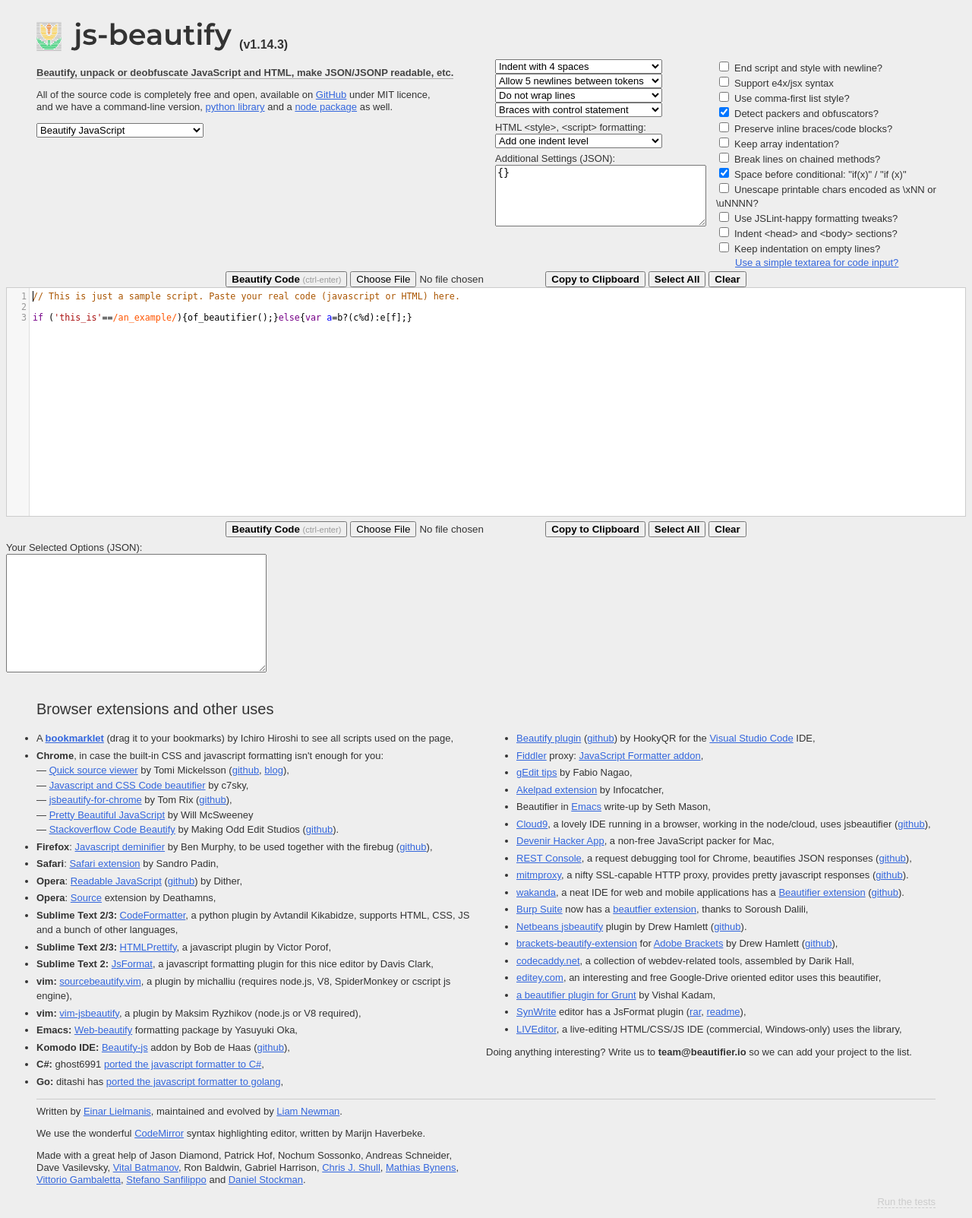
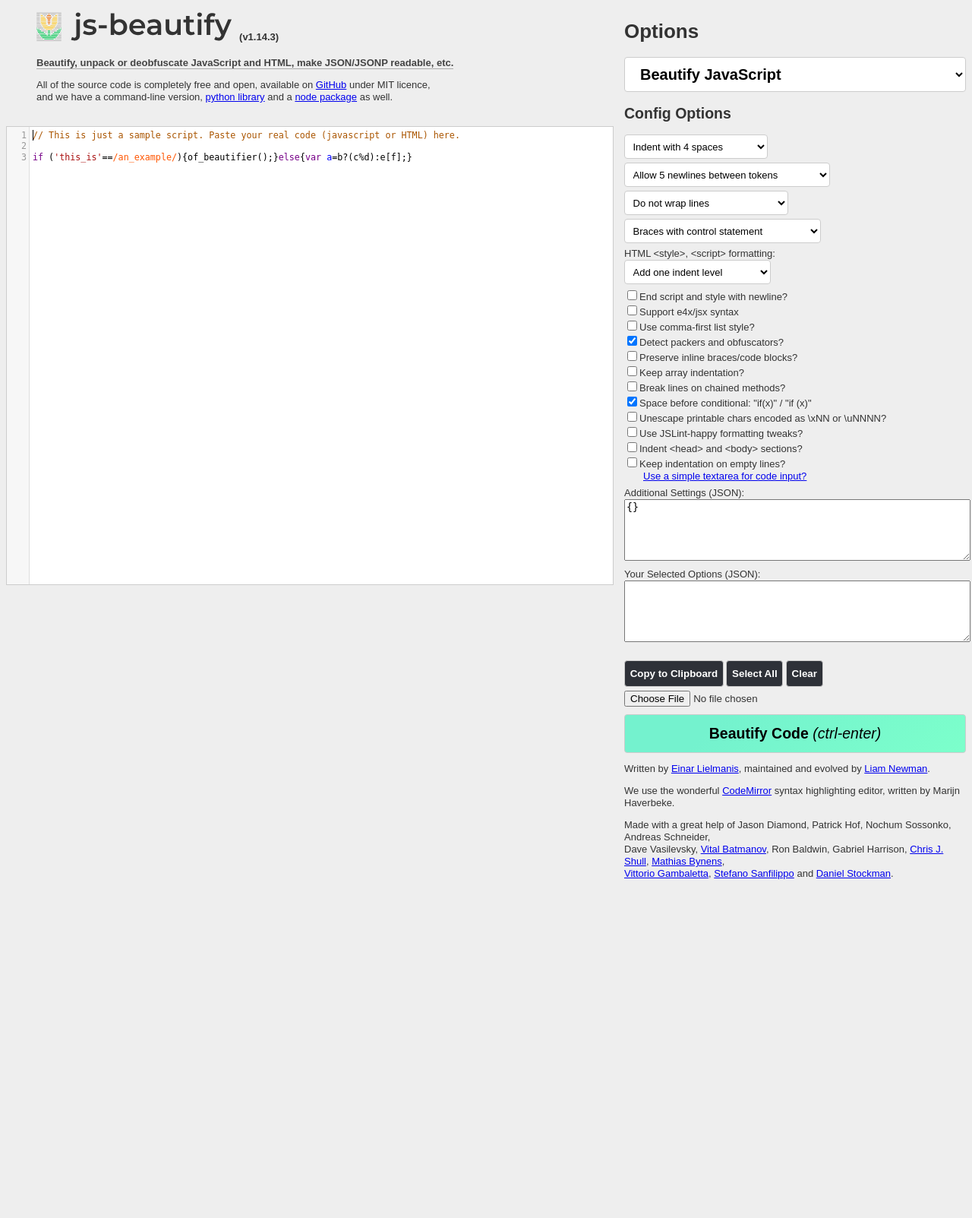
Before and after one commit to beautifier/js-beautify, a PHP site: page / in a window 1280 px wide. Shown: the whole page at 76% size. After the commit the page ends 1157 px from the top, so only its background shows below. Run offline with PHP 8.4, Linux system fonts and the light colour scheme; style sheets or scripts are compiled from the project's sources; some libraries are stand-ins or nearby versions.

Commit message:
Redesigned the front facing beautifier.io website to be much cleaner looking with responsive design that can now work on mobile devices

```diff
--- a/index.html
+++ b/index.html
@@ -34,7 +34,6 @@
   <!-- if you feel an urge to move this to bootstrap or something, you're most welcome -->
   <title>Online JavaScript beautifier</title>
   <link rel="icon" href="web/favicon.png" type="image/png">
-  <link rel="stylesheet" href="web/common-style.css">
 
   <script src="https://cdn.polyfill.io/v2/polyfill.min.js?features=default&flags=gated"></script>
 
@@ -63,12 +62,15 @@
   <script src="js/lib/unpackers/p_a_c_k_e_r_unpacker.js"></script>
   <script src="js/lib/unpackers/myobfuscate_unpacker.js"></script>
   <script src="web/common-function.js"></script>
+
+  <link rel="stylesheet" href="web/common-style.css">
 </head>
 
-<body>
-  <h1><img alt="js-beautify" src="web/banner-light.svg" height="54px" /> <span id="version-number"></span></h1>
-  <div>
-    <div class="col-6">
+<body class="container">
+
+  <div class="title">
+    <h1 class="logo"><img alt="js-beautify" src="web/banner-light.svg" height="54px" /> <span id="version-number"></span></h1>
+    <div class="sub-title">
       <p>
         <a class="self" href="./">Beautify, unpack or deobfuscate JavaScript and HTML, make JSON/JSONP readable, etc.</a>
       </p>
@@ -76,18 +78,22 @@
         All of the source code is completely free and open, available on <a href="https://github.com/beautify-web/js-beautify">GitHub</a> under MIT licence,
         <br>and we have a command-line version, <a href="https://pypi.org/project/jsbeautifier/">python library</a> and a <a href="https://npmjs.org/package/js-beautify">node package</a> as well.
       </p>
-      <p>
+    </div>
+  </div>
+
+  <div class="options">
+    <h1>Options</h1>
     <select name="language" id="language">
       <option value="css">Beautify CSS</option>
       <option value="html">Beautify HTML</option>
       <option value="js">Beautify JavaScript</option>
     </select>
-      </p>
-    </div>
-    <div class="col-6">
-      <table id="options">
-        <tr>
-          <td>
+
+    <h2>Config Options</h2>
+    <div class="config-options">
+      <div id="options">
+
+        <div class="options-select">
           <select name="tabsize" id="tabsize">
             <option value="1">Indent with a tab character</option>
             <option value="2">Indent with 2 spaces</option>
@@ -95,8 +101,6 @@
             <option value="4">Indent with 4 spaces</option>
             <option value="8">Indent with 8 spaces</option>
           </select>
-            <br>
-
           <select name="max-preserve-newlines" id="max-preserve-newlines">
             <option value="-1">Remove all extra newlines</option>
             <option value="1">Allow 1 newline between tokens</option>
@@ -105,8 +109,6 @@
             <option value="10">Allow 10 newlines between tokens</option>
             <option value="0">Allow unlimited newlines between tokens</option>
           </select>
-            <br>
-
           <select name="wrap-line-length" id="wrap-line-length">
             <option value="0">Do not wrap lines</option>
             <option value="40">Wrap lines near 40 characters</option>
@@ -116,29 +118,23 @@
             <option value="120">Wrap lines near 120 characters</option>
             <option value="160">Wrap lines near 160 characters</option>
           </select>
-            <br>
-
           <select id="brace-style">
             <option value="collapse">Braces with control statement</option>
             <option value="expand">Braces on own line</option>
             <option value="end-expand">End braces on own line</option>
             <option value="none">Attempt to keep braces where they are</option>
           </select>
-
+          <div>
             <p style="margin:6px 0 0 0">HTML &lt;style&gt;, &lt;script&gt; formatting:</p>
             <select id="indent-scripts">
               <option value="keep">Keep indent level of the tag</option>
               <option value="normal">Add one indent level</option>
               <option value="separate">Separate indentation</option>
             </select>
+          </div>
+        </div>
 
-            <p style="margin:6px 0 0 0">Additional Settings (JSON):</p>
-            <textarea id="additional-options" rows="5" cols="32">{}</textarea>
-
-            <p id="additional-options-error" hidden style="margin:6px 0 0 0; color:red ">Could Not Parse JSON!</p>
-
-          </td>
-          <td>
+        <div class="options-checkboxes">
           <input class="checkbox" type="checkbox" id="end-with-newline">
           <label for="end-with-newline">End script and style with newline?</label>
           <br>
@@ -175,37 +171,48 @@
           <input class="checkbox" type="checkbox" id="indent-empty-lines">
           <label for="indent-empty-lines">Keep indentation on empty lines?</label>
           <br><a href="?without-codemirror" class="turn-off-codemirror">Use a simple textarea for code input?</a>
+        </div>
 
-          </td>
-        </tr>
-      </table>
+        <div>
+          <p style="margin:6px 0 0 0">Additional Settings (JSON):</p>
+          <textarea id="additional-options" rows="5" style="width: 100%">{}</textarea>
+        </div>
+        <p id="additional-options-error" hidden style="margin:6px 0 0 0; color:red ">Could Not Parse JSON!</p>
+        <p style="margin:6px 0 0 0">Your Selected Options (JSON):</p>
+        <div>
+          <textarea readonly id="options-selected" rows="5" style="width: 100%"></textarea>
+        </div>
+      </div>
+    </div>
+    <div class="buttons-box">
+      <button class="control" type="button" onclick="copyText()"><strong>Copy to Clipboard</strong></button>
+      <button class="control" type="button" onclick="selectAll()"><strong>Select All</strong></button>
+      <button class="control" type="button" onclick="clearAll()"><strong>Clear</strong></button>
+      <input type="file" onchange="changeToFileContent(this)">
+      <button class="submit"><strong>Beautify Code</strong> <em>(ctrl-enter)</em></button>
+    </div>
+
+    <div class="contributions">
+      <p class="contributor-sep">Written by <a href="https://github.com/einars">Einar Lielmanis</a>, maintained and evolved by <a href="https://github.com/bitwiseman/">Liam Newman</a>.</p>
+      <p>We use the wonderful <a href="http://codemirror.net">CodeMirror</a> syntax highlighting editor, written by Marijn Haverbeke.</p>
+      <p class="contributors">Made with a great help of Jason&nbsp;Diamond, Patrick&nbsp;Hof, Nochum&nbsp;Sossonko, Andreas&nbsp;Schneider,
+        <br>Dave&nbsp;Vasilevsky,
+        <a href="https://moikrug.ru/vital">Vital&nbsp;Batmanov</a>, Ron&nbsp;Baldwin, Gabriel&nbsp;Harrison,
+        <a href="http://shullian.com">Chris J. Shull</a>,
+        <a href="http://mathiasbynens.be/">Mathias Bynens</a>,
+        <br>
+        <a href="https://www.vittgam.net/">Vittorio Gambaletta</a>,
+        <a href="https://github.com/esseks">Stefano Sanfilippo</a> and
+        <a href="https://github.com/evocateur">Daniel Stockman</a>.
+      </p>
     </div>
   </div>
 
-  <div>
-    <div style="text-align: center;">
-      <button class="submit"><strong>Beautify Code</strong> <em>(ctrl-enter)</em></button>
-      <input type="file" onchange="changeToFileContent(this)">
-      <button class="control" type="button" onclick="copyText()"><strong>Copy to Clipboard</strong></button>
-      <button class="control" type="button" onclick="selectAll()"><strong>Select All</strong></button>
-      <button class="control" type="button" onclick="clearAll()"><strong>Clear</strong></button>
+  <div class="editor">
+    <textarea id="source"></textarea>
   </div>
 
-    <textarea id="source" rows="30" cols="160"></textarea>
-
-    <div style="text-align: center;">
-      <button class="submit"><strong>Beautify Code</strong> <em>(ctrl-enter)</em></button>
-      <input type="file" onchange="changeToFileContent(this)">
-      <button class="control" type="button" onclick="copyText()"><strong>Copy to Clipboard</strong></button>
-      <button class="control" type="button" onclick="selectAll()"><strong>Select All</strong></button>
-      <button class="control" type="button" onclick="clearAll()"><strong>Clear</strong></button>
-    </div>
-  </div>
-
-  <p style="margin:6px 0 0 0">Your Selected Options (JSON):</p>
-  <div>
-    <textarea readonly id="options-selected" rows="10" cols="40"></textarea>
-  </div>
+  <div class="hide">
 
     <p id="open-issue" hidden>Not pretty enough for you?
       <button type="button" onclick="submitIssue()" name="issue-button">Report a problem with this input</button>
@@ -278,30 +285,14 @@
       </div>
       <p>Doing anything interesting? Write us to <b>team@beautifier.io</b> so we can add your project to the list.</p>
 
-    <p class="contributor-sep">Written by <a href="https://github.com/einars">Einar Lielmanis</a>, maintained and evolved by <a href="https://github.com/bitwiseman/">Liam Newman</a>.</p>
-    <p>We use the wonderful <a href="http://codemirror.net">CodeMirror</a> syntax highlighting editor, written by Marijn Haverbeke.
-    </p>
-    <p class="contributors">Made with a great help of Jason&nbsp;Diamond, Patrick&nbsp;Hof, Nochum&nbsp;Sossonko, Andreas&nbsp;Schneider,
-      <br>Dave&nbsp;Vasilevsky,
-      <a href="https://moikrug.ru/vital">Vital&nbsp;Batmanov</a>, Ron&nbsp;Baldwin, Gabriel&nbsp;Harrison,
-      <a href="http://shullian.com">Chris J. Shull</a>,
-      <a href="http://mathiasbynens.be/">Mathias Bynens</a>,
-      <br>
-      <a href="https://www.vittgam.net/">Vittorio Gambaletta</a>,
-      <a href="https://github.com/esseks">Stefano Sanfilippo</a> and
-      <a href="https://github.com/evocateur">Daniel Stockman</a>.
-    </p>
-
       <p style="text-align:right">
         <a href="#" style="color: #ccc; border-bottom: 1px dashed #ccc; text-decoration: none;" onclick="run_tests(); return false;">Run the tests</a>
       </p>
-
+      <div id="testresults"></div>
     </div>
-  <div id="testresults"></div>
-  <script src="web/onload.js">
-  </script>
-  <script src="web/google-analytics.js">
-  </script>
+  </div>
+  <script src="web/onload.js"></script>
+  <script src="web/google-analytics.js"></script>
 </body>
 
 </html>
--- a/web/common-style.css
+++ b/web/common-style.css
@@ -1,10 +1,8 @@
 body {
   background: #eee;
   color: #333;
-}
-
-img {
-  border: 0;
+  height: 95vh;
+  font: 13px/1.231 arial, sans-serif;
 }
 
 a.self {
@@ -14,59 +12,40 @@ a.self {
   border-bottom: 1px solid #aaa
 }
 
-h1 {
+h1.logo {
   display: flex;
-  margin-bottom: 0;
   line-height: 1em;
+  margin: 0;
 }
 
 h1 img {
   font-family: montserrat, nexa, gotham, sans-serif;
   font-weight: 600;
+}
+
+p, select, label, .blurb, a.turn-off-codemirror {
+  font-size: small;
+}
+
+.sub-title {
+  margin-bottom: 30px;
+}
+
+.title {
   margin-left: 40px;
 }
 
-p, select, label, .blurb, a.turn-off-codemirror {
-  font: 13px/1.231 arial, sans-serif;
-  font-size: small;
+textarea#source {
+  width: 100%;
+  height: 100%;
 }
 
 a.turn-off-codemirror {
   margin-left: 25px;
 }
 
-button.submit {
+input[type="checkbox"], select, button {
   cursor: pointer;
-  margin: 0;
-}
-
-button.submit em {
-  font-size: 11px;
-  font-style: normal;
-  color: #999;
-}
-
-button.control {
-  cursor: pointer;
-  margin: 0;
-}
-
-label {
-  cursor: pointer;
-}
-
-select {
-  width: 220px;
-}
-
-table#options td {
-  vertical-align: top;
-  padding-left: 10px;
-}
-
-.col-6 {
-  width: 50%;
-  float: left;
 }
 
 #version-number {
@@ -76,15 +55,6 @@ table#options td {
   margin-left: 10px;
 }
 
-.uses li {
-  padding-top: 3px;
-  line-height: 150%;
-}
-
-.uses li.sep {
-  margin-top: 8px;
-}
-
 #testresults {
   display: none;
   font-family: monaco, consolas, "lucida console", "courier new", monospace;
@@ -92,32 +62,106 @@ table#options td {
 
 .CodeMirror {
   border: 1px solid #ccc;
-  height: 450px;
+  height: 100%;
   font-size: 90%;
   margin-bottom: 6px;
   background: white;
 }
 
-p {
-  margin-left: 40px;
-  margin-right: 40px;
+.hide {
+  display: none;
 }
 
-a {
-  white-space: nowrap;
-  color: #36d;
+.container {
+  display: grid;
+  grid-template-columns: 1.6fr 0.9fr;
+  grid-template-rows: 0.2fr 1.8fr;
+  gap: 0 14px;
+  grid-auto-flow: row;
+  grid-template-areas:
+    "title options"
+    "editor options";
 }
 
-.contributor-sep {
-  clear: left;
-  border-top: 1px solid #ccc;
-  padding-top: 8px;
+.title {
+  grid-area: title;
 }
 
-h2 {
-  margin-top: 32px;
-  margin-left: 40px;
-  margin-bottom: 0;
+.editor {
+  grid-area: editor;
+}
+
+.options {
+  grid-area: options;
+}
+
+select, .buttons-box button {
+  background-color: white;
+  border: 1px solid #ccc;
+  border-radius: 4px;
+  line-height: 1.5em;
+  padding: 0.5em;
+  margin: 0 0 5px;
+  -webkit-box-sizing: border-box;
+  -moz-box-sizing: border-box;
+  box-sizing: border-box;
+}
+
+select {
+  display: block;
+}
+
+.options-checkboxes, .options-select {
+  display: inline-table;
+}
+
+#language {
   font-size: 20px;
-  font-weight: normal;
+  width: 100%;
+  padding-left: 16px;
+  font-weight: 800;
+  margin-bottom: 10px;
 }
+
+.buttons-box {
+  margin-top: 20px;
+}
+
+.buttons-box .submit {
+  margin-top: 10px;
+  margin-bottom: 10px;
+  display: block;
+  font-size: 1.5em;
+  width: 100%;
+  background-color: #7cffcb;
+  background-image: linear-gradient(315deg, #7cffcb 0%, #74f2ce 74%);
+}
+
+.buttons-box .control {
+  background-color: #2e3138;
+  color: white;
+  display: inline-flex;
+}
+
+@media only screen and (max-width: 600px) {
+  .container {
+    grid-template-areas:
+      "title"
+      "editor"
+      "options";
+    grid-template-rows: 0.1fr 1.8fr 0.1fr;
+    width: 100vw;
+  }
+
+  .title {
+    margin-left: 10px;
+  }
+
+  .editor, .title, .options {
+    width: 95vw;
+  }
+
+  .CodeMirror {
+    height: 50vh;
+  }
+}
```
Lines whose indentation alone changed are shown as unchanged.
